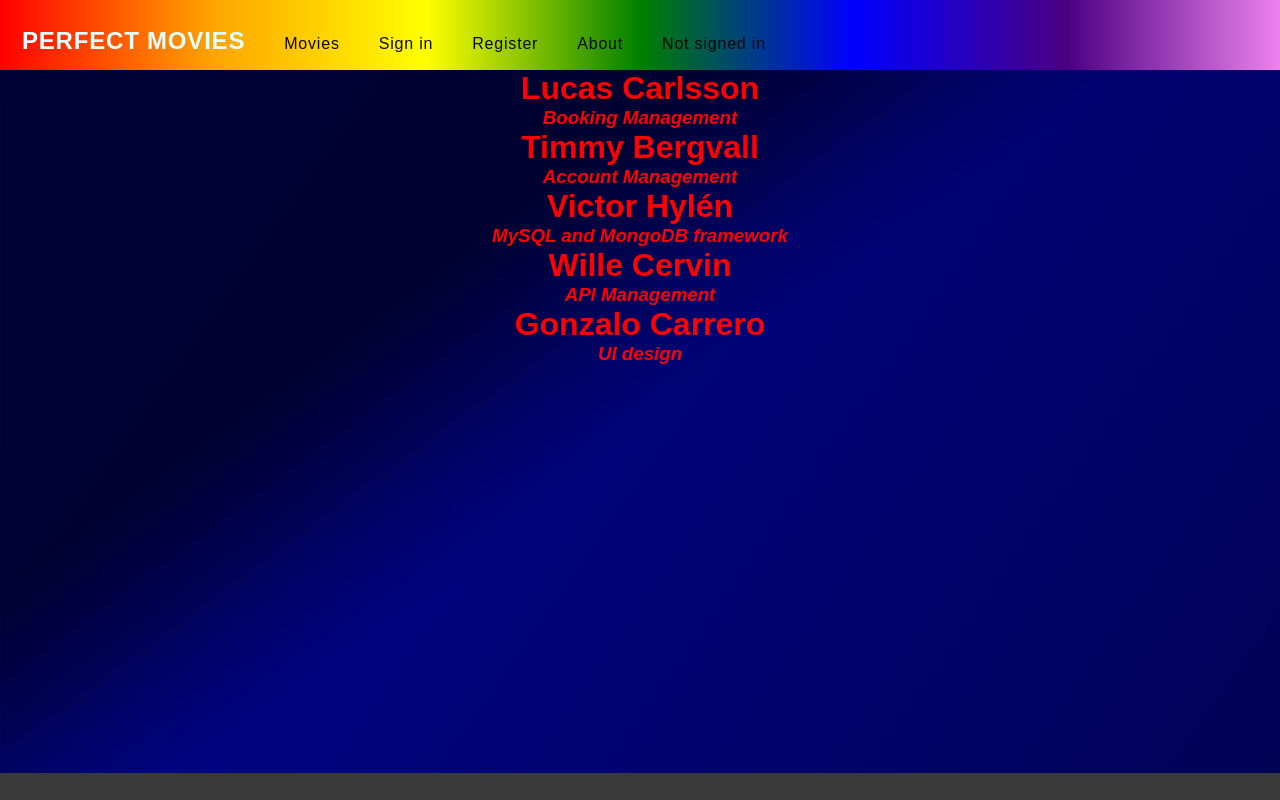
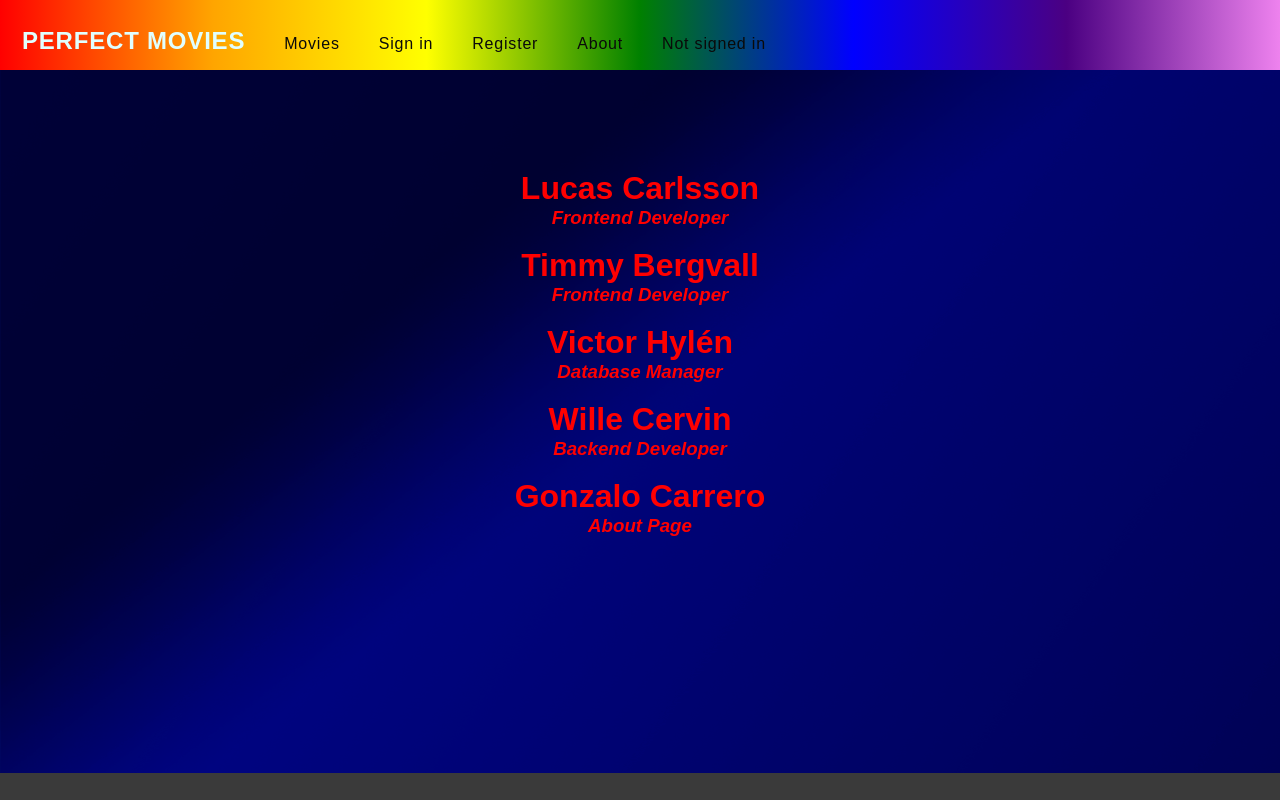
Before and after one commit to wilcer1/fullstackprojectreact, a React (Create React App) app: page /About in a window 1280 px wide. Built offline with nearby package versions, Linux system fonts and the light colour scheme.

Commit message:
Added animations

```diff
--- a/src/App.css
+++ b/src/App.css
@@ -90,13 +90,9 @@ div#movies button{
     outline-offset: 3px;
 }
 
-div#homepage h1{
-  color: white;
+div#homepage h2{
   text-align: center;
   padding-top: 70px;
-  font-family: 'Allerta Stencil';font-size: 22px;
-
-
 }
 
 div#showcase{
@@ -123,7 +119,6 @@ div#homepage img{
 }
 
 .slideshowSlider {
-
   white-space: nowrap;
   transition: ease 1000ms;
 }
@@ -136,7 +131,6 @@ div#homepage img{
 
 .slide {
   display: inline-block;
-
   height: 400px;
   width: 100%;
   border-radius: 40px;
@@ -157,12 +151,10 @@ div#homepage img{
   cursor: pointer;
   margin: 15px 7px 0px;
   background-color: #265aca;
-
 }
 
 .slideshowDot.active {
   background-color: #971919;
-
 }
 .userInfo {
   margin-top: 100px;
@@ -274,7 +266,7 @@ height:100%;
 	margin-top:70px;
 	margin-left:40px;
 }
-#descriptionStyle {
+.description {
   padding-left: 35%;
   padding-right: 35%;
 
@@ -283,3 +275,23 @@ height:100%;
 .bookingButton {
   padding-bottom: 20px;
 }
+
+.rainbowText {
+  font-family:arial black;
+  font-size:40px;
+  background-image:
+    linear-gradient(to right, red,orange,yellow,green,blue,indigo,violet);
+  background-clip: text;
+  -webkit-text-fill-color: transparent;
+  animation: move 35s linear infinite;
+}
+
+@keyframes move {
+	to {
+		background-position: 1500vh;
+	}
+}
+
+.about {
+  margin-top: 100px;
+}
--- a/src/components/About.js
+++ b/src/components/About.js
@@ -3,17 +3,21 @@ import React from 'react'
 
 export default function About() {
   return (
-    <div>
+    <div className="about">
         <h1>Lucas Carlsson</h1>
-        <h3>Booking Management</h3>
+        <h3>Frontend Developer</h3>
+        <br></br>
         <h1>Timmy Bergvall</h1>
-        <h3>Account Management</h3>
+        <h3>Frontend Developer</h3>
+        <br></br>
         <h1>Victor Hylén</h1>
-        <h3>MySQL and MongoDB framework</h3>
+        <h3>Database Manager</h3>
+        <br></br>
         <h1>Wille Cervin</h1>
-        <h3>API Management</h3>
+        <h3>Backend Developer</h3>
+        <br></br>
         <h1>Gonzalo Carrero</h1>
-        <h3>UI design</h3>
+        <h3>About Page</h3>
     </div>
   )
 }
--- a/src/components/Home.js
+++ b/src/components/Home.js
@@ -50,7 +50,8 @@ function Home(){
   return (
     <div>
       <div id="homepage">
-      <h1>Top 3 movies right now!</h1>
+
+      <h2 class= "rainbowText">Top 3 movies right now!</h2>
 
     </div>
     <div className="slideshow">
--- a/src/components/Movies.js
+++ b/src/components/Movies.js
@@ -34,15 +34,15 @@ function Movies(){
       <div id="movies">
       <h1>Movies</h1>
       {movies.map(movie => (
-          <div className="moviePresentation" id={movie.MovieId} >
-            <h2>{movie.MovieName}</h2>
-            <img src={movie.Poster}></img><br></br>
-            <video src={movie.Trailer} controls></video>
-            <p id="descriptionStyle">{movie.Description}<br></br>
-                <p>Director: {movie.Director}</p>
-                <p>Actors: {movie.Actors}</p>
-                <p>Release Date: {movie.ReleaseDate}</p><br></br>
-            </p>
+          <div className="moviePresentation" id={movie.MovieId}>
+            <br></br>
+            <img src={movie.Poster}></img>
+            <h2 class="rainbowText">{movie.MovieName}</h2><br></br>
+            <video src={movie.Trailer} controls></video><br></br>
+            <p id="descriptionStyle">{movie.Description}</p><br></br>
+            <p id="descriptionStyle"><strong>Director: </strong>{movie.Director}</p><br></br>
+            <p id="descriptionStyle"><strong>Actors: </strong>{movie.Actors}</p><br></br>
+            <p id="descriptionStyle"><strong>Release Date: </strong>{movie.ReleaseDate}</p><br></br>
             <button onClick={() => {booking(movie.MovieId)}}>Book Tickets</button>
             <hr></hr>
 
```
